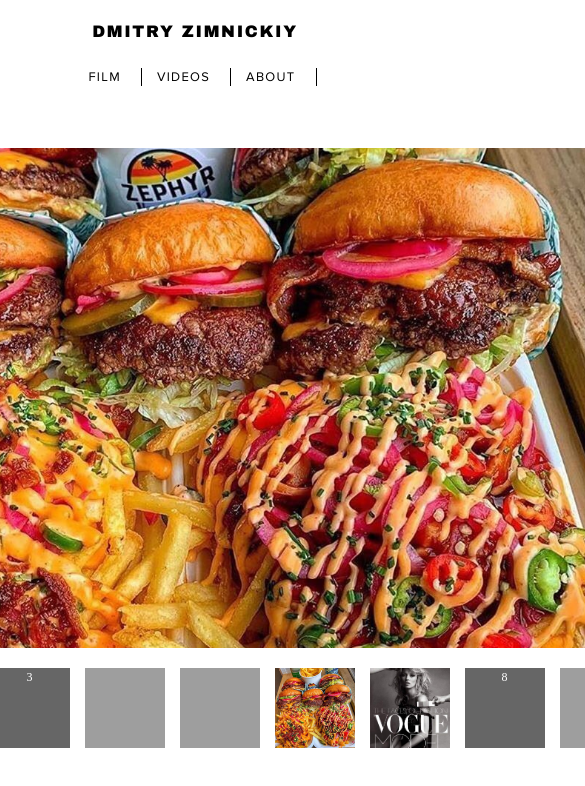
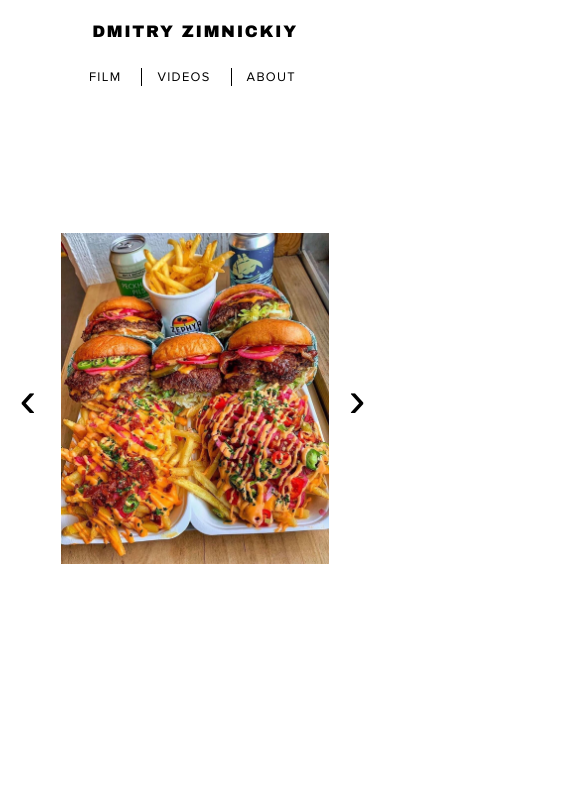
Before and after one commit to Lubava7/dmitry-zakaz, a plain HTML site: page film.html in a window 390 px wide. Shown: the top 786 px of the page, 585 px wide, since content can reach past the window. Drawn offline with Linux system fonts and the light colour scheme; grey boxes are pictures that could not be loaded; a web font is replaced by a local one.

Commit message:
edited styles for photo carousel

```diff
--- a/js/script.js
+++ b/js/script.js
@@ -1,4 +1,4 @@
-console.log('commit version 17');
+console.log('commit version 18');
 // HEADER
 Header.render('.insert-header');
 
@@ -31,11 +31,6 @@ const photos = [
   'images/example3.jpg',
   'images/flowers.jpg',
   'images/woman.jpg',
-  'images/example1.jpg',
-  'images/example2.jpg',
-  'images/example3.jpg',
-  'images/flowers.jpg',
-  'images/woman.jpg',
 ];
 
 let currentPhotoIndex = 0;
@@ -50,48 +45,30 @@ function initializeCarousel() {
     const mainPhotoItem = document.createElement('div');
     mainPhotoItem.className = 'main-photo-item';
     if (index === 0) mainPhotoItem.classList.add('active');
-
     mainPhotoItem.style.backgroundImage = `url('${photo}')`;
 
-    mainPhotoItem.classList.add('loading');
+    const img = new Image();
+    img.src = photo;
+    mainPhotosContainer.appendChild(mainPhotoItem);
+  });
 
-    const img = new Image();
-    img.onload = () => {
-      mainPhotoItem.classList.remove('loading');
-    };
-    img.onerror = () => {
-      mainPhotoItem.classList.remove('loading');
-      mainPhotoItem.style.backgroundImage = 'none';
-      mainPhotoItem.style.backgroundColor = '#555';
-      mainPhotoItem.textContent = `Image ${index + 1} failed to load`;
-    };
-    img.src = photo;
-
-    mainPhotosContainer.appendChild(mainPhotoItem);
-
+  if (
+    thumbnailsContainer &&
+    window.getComputedStyle(thumbnailsContainer.parentElement).display !==
+      'none'
+  ) {
+    photos.forEach((photo, index) => {
       const thumbnail = document.createElement('div');
       thumbnail.className = 'thumbnail';
       if (index === 0) thumbnail.classList.add('active');
       thumbnail.style.backgroundImage = `url('${photo}')`;
-    thumbnail.textContent = index + 1;
       thumbnail.onclick = () => goToPhoto(index);
 
-    thumbnail.classList.add('loading');
       const thumbImg = new Image();
-    thumbImg.onload = () => {
-      thumbnail.classList.remove('loading');
-      thumbnail.textContent = '';
-    };
-    thumbImg.onerror = () => {
-      thumbnail.classList.remove('loading');
-      thumbnail.style.backgroundImage = 'none';
-      thumbnail.style.backgroundColor = '#666';
-      thumbnail.textContent = index + 1;
-    };
       thumbImg.src = photo;
-
       thumbnailsContainer.appendChild(thumbnail);
     });
+  }
 }
 
 function showPhoto(index) {
@@ -102,6 +79,12 @@ function showPhoto(index) {
     mainPhotos[index].classList.add('active');
   }
 
+  const thumbnailsContainer = document.getElementById('thumbnails');
+  if (
+    thumbnailsContainer &&
+    window.getComputedStyle(thumbnailsContainer.parentElement).display !==
+      'none'
+  ) {
     const thumbnails = document.querySelectorAll('.thumbnail');
     thumbnails.forEach((thumb) => thumb.classList.remove('active'));
 
@@ -111,12 +94,22 @@ function showPhoto(index) {
 
     updateThumbnailsPosition(index);
   }
+}
 
 function updateThumbnailsPosition(index) {
   const thumbnailsContainer = document.getElementById('thumbnails');
+
+  if (
+    !thumbnailsContainer ||
+    window.getComputedStyle(thumbnailsContainer.parentElement).display ===
+      'none'
+  ) {
+    return;
+  }
+
   const thumbnailWidth = 90;
+  let offset = 0;
 
-  let offset = 0;
   if (index >= Math.floor(visibleThumbnails / 2)) {
     offset = (index - Math.floor(visibleThumbnails / 2)) * thumbnailWidth;
 
--- a/style.css
+++ b/style.css
@@ -43,6 +43,23 @@ body {
   width: 100%;
 }
 
+.scroll-circle {
+  display: flex;
+  flex-direction: row;
+  align-items: center;
+  justify-content: space-between;
+  width: 100%;
+  z-index: 5;
+  position: absolute;
+}
+.scroll-circle div {
+  width: 10px;
+  height: 10px;
+  border-radius: 50%;
+  background-color: #8d8d8d;
+  margin: 10px;
+}
+
 /* MAIN HEADING WITH NAME */
 #heading {
   margin: 15px;
@@ -82,11 +99,13 @@ nav {
   justify-content: center;
   position: relative;
   text-align: center;
-  border-right: 1px solid black;
   padding: 0 15px;
 }
+.dropdown:not(:last-child) {
+  border-right: 1px solid black;
+}
 
-.dropdown:hover {
+.dropdown:hover:not(:last-child) {
   border-right: 1px solid #858585;
 }
 
@@ -98,6 +117,7 @@ nav {
   flex-direction: row;
   align-items: center;
   justify-content: center;
+  background-color: transparent !important;
 }
 .photo-section .carousel {
   width: 850px;
@@ -105,6 +125,7 @@ nav {
   flex-direction: row;
   overflow-x: scroll;
   overflow-y: hidden;
+  background-color: transparent !important;
 }
 .photo-section .carousel::-webkit-scrollbar {
   height: 0;
@@ -114,26 +135,36 @@ nav {
   height: 500px;
   margin: 20px 15px;
 }
+.carusel-wrapper {
+  display: flex;
+  align-items: center;
+  justify-content: center;
+  width: 100%;
+  max-width: 1100px;
+  margin: 0 auto;
+}
+.carousel-container {
+  display: flex;
+  flex-direction: column;
+  width: 100%;
+  max-width: 800px;
+}
+
+.main-photo {
+  background-color: transparent !important;
+}
+
+.main-photo-item {
+  background-size: contain !important;
+  background-repeat: no-repeat !important;
+  background-position: center !important;
+  background-color: transparent !important;
+}
+
 .photo-cont img {
   width: 100%;
   height: 100%;
-}
-
-.scroll-circle {
-  display: flex;
-  flex-direction: row;
-  align-items: center;
-  justify-content: space-between;
-  width: 100%;
-  z-index: 5;
-  position: absolute;
-}
-.scroll-circle div {
-  width: 10px;
-  height: 10px;
-  border-radius: 50%;
-  background-color: #8d8d8d;
-  margin: 10px;
+  background-color: transparent !important;
 }
 
 /* PHOTOS */
@@ -372,3 +403,9 @@ span {
     max-width: 150px;
   }
 }
+
+@media screen and (max-width: 950px) {
+  #thumbnails {
+    display: none !important;
+  }
+}
```
Lines whose indentation alone changed are shown as unchanged.
